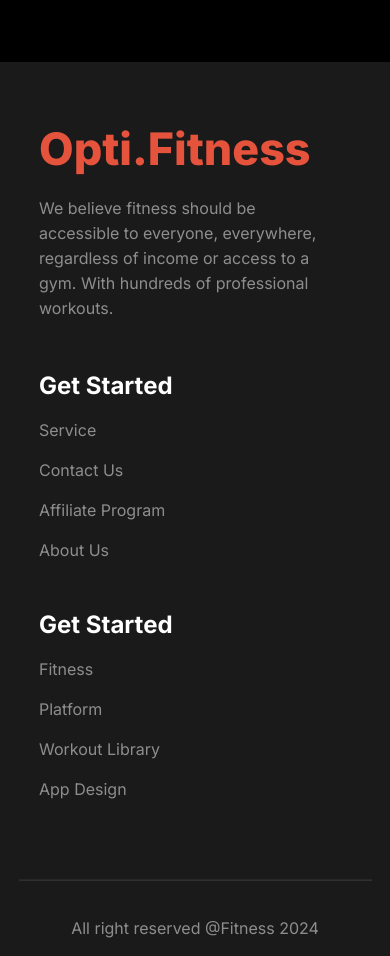
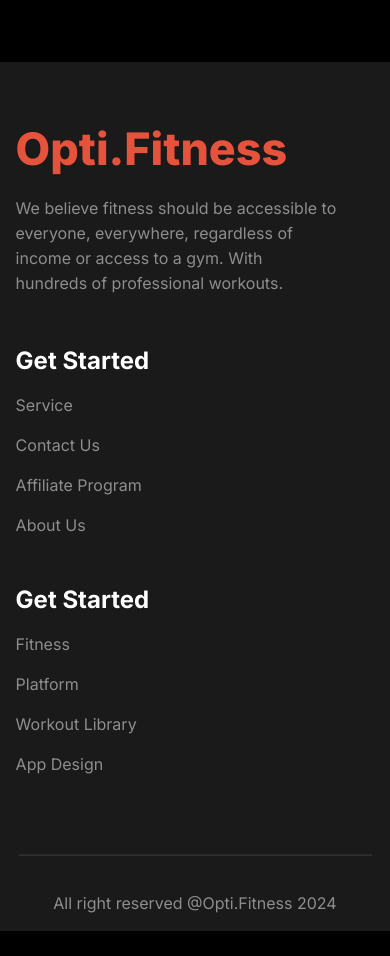
Before and after one commit to Atef-Abrar-Bhuyian/Assignment02, a plain HTML site: page index.html in a window 390 px wide. Shown: the part 8640-9596 px from the top of the page. After the commit the page ends 9571 px from the top, so only its background shows below. Drawn offline with Linux system fonts and the light colour scheme; a web font is replaced by a local one.

Commit message:
footer section's width modified for mobile screen

```diff
--- a/index.html
+++ b/index.html
@@ -375,7 +375,7 @@
             </div>
         </div>
         <hr>
-        <p class="all-rights">All right reserved @Fitness 2024</p>
+        <p class="all-rights">All right reserved @Opti.Fitness 2024</p>
     </footer>
     <!-- main section ends here -->
 
--- a/styles/responsive.css
+++ b/styles/responsive.css
@@ -203,6 +203,7 @@
   .footer-content {
     grid-template-columns: repeat(1, 1fr);
     gap: 50px;
+    width: 92%;
   }
 
   footer hr {
```
